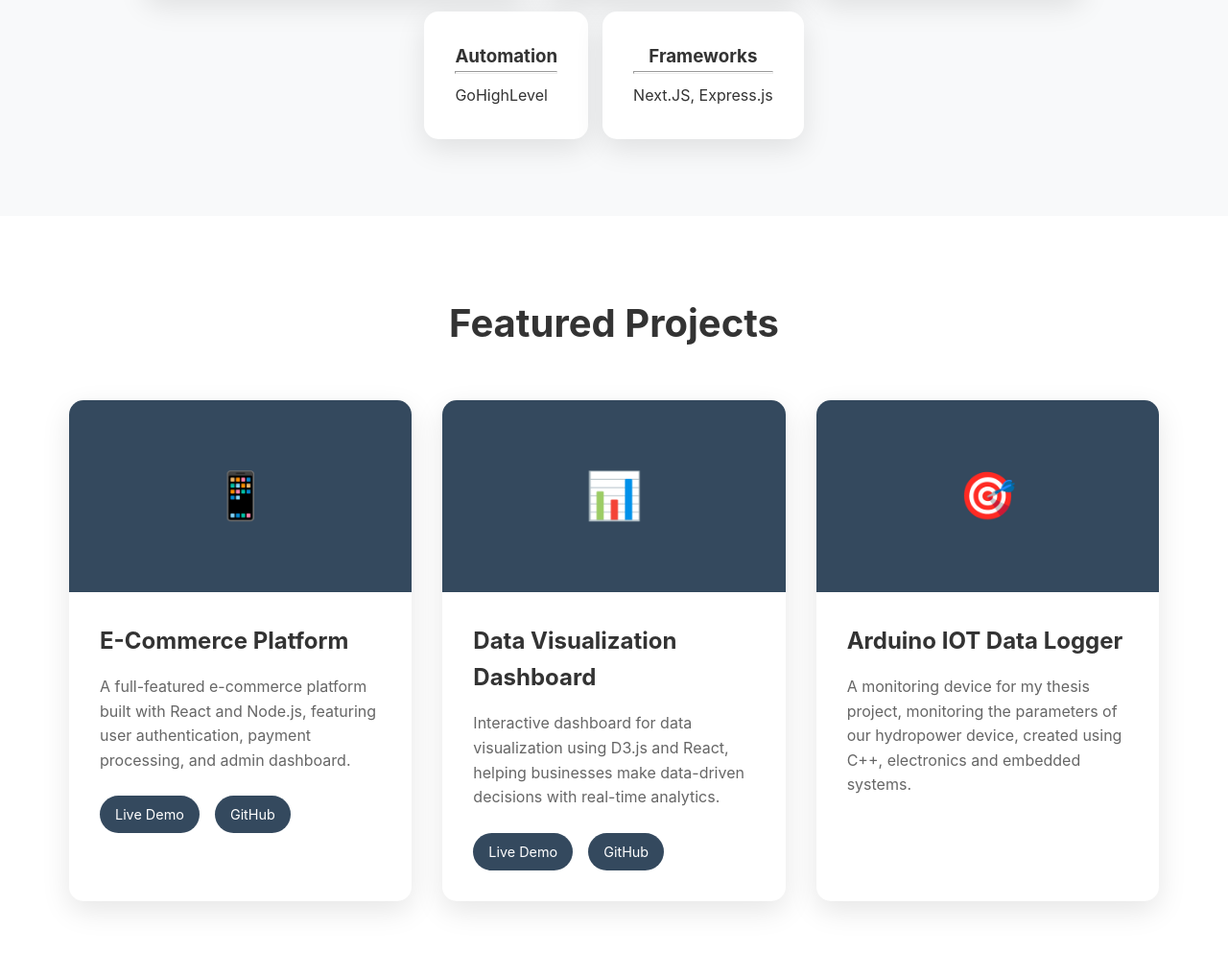
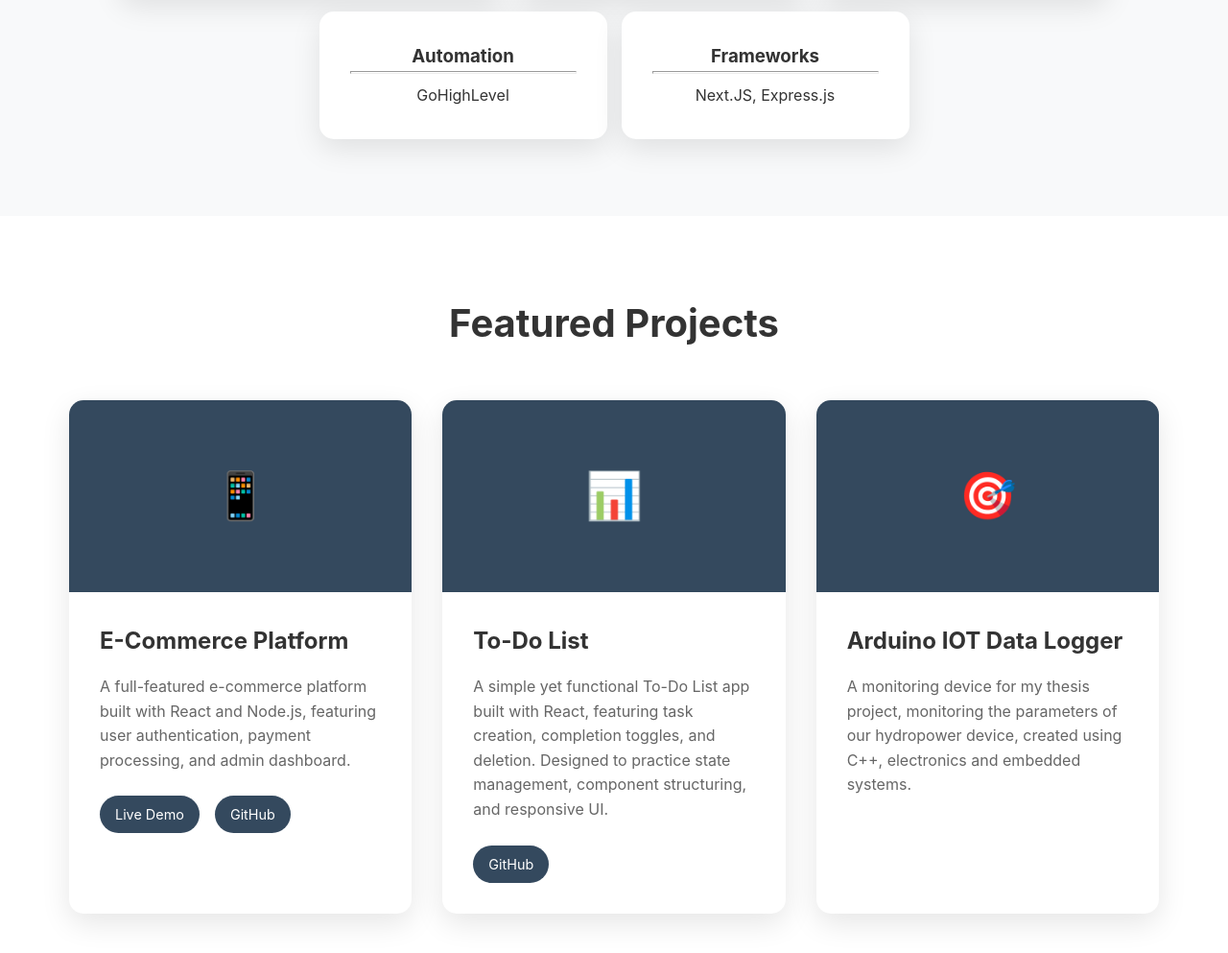
Before and after one commit to jemarru/jemarru.github.io, a plain HTML site: page index.html in a window 1280 px wide. Shown: the part 1782-2775 px from the top of the page at 96% size. Drawn offline with nearby package versions, Linux system fonts and the light colour scheme.

Commit message:
css change

```diff
--- a/index.html
+++ b/index.html
@@ -142,11 +142,10 @@
                 <div class="project-card animate-on-scroll">
                     <div class="project-image">📊</div>
                     <div class="project-content">
-                        <h3>Data Visualization Dashboard</h3>
-                        <p>Interactive dashboard for data visualization using D3.js and React, helping businesses make data-driven decisions with real-time analytics.</p>
+                        <h3>To-Do List</h3>
+                        <p>A simple yet functional To-Do List app built with React, featuring task creation, completion toggles, and deletion. Designed to practice state management, component structuring, and responsive UI.</p>
                         <div class="project-links">
-                            <a href="#" class="project-link">Live Demo</a>
-                            <a href="#" class="project-link">GitHub</a>
+                            <a href="https://github.com/jemarru/todo-list-react" class="project-link">GitHub</a>
                         </div>
                     </div>
                 </div>
--- a/styles.css
+++ b/styles.css
@@ -218,6 +218,8 @@
         }
 
         .skill-card {
+            display: flex;
+            flex-direction: column;
             background: white;
             padding: 2rem;
             border-radius: 15px;
@@ -225,7 +227,9 @@
             box-shadow: 0 10px 30px rgba(0, 0, 0, 0.1);
             transition: transform 0.3s ease, box-shadow 0.3s ease;
             cursor: pointer;
+            min-width: 300px;
             max-width: 400px;
+            align-items: center;
         }
 
         .skills .skill-card:hover {
@@ -478,6 +482,7 @@
         .skill-separator{
             margin: 0;
             height: 3px;
+            min-width: 100%;
         }
 
         .hover-underline {
```
